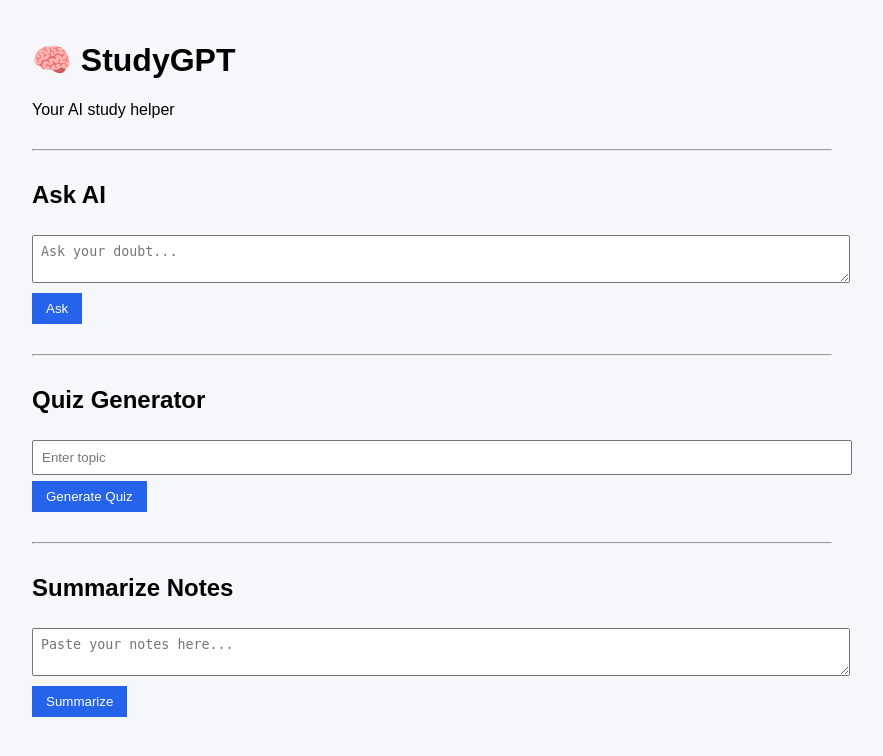
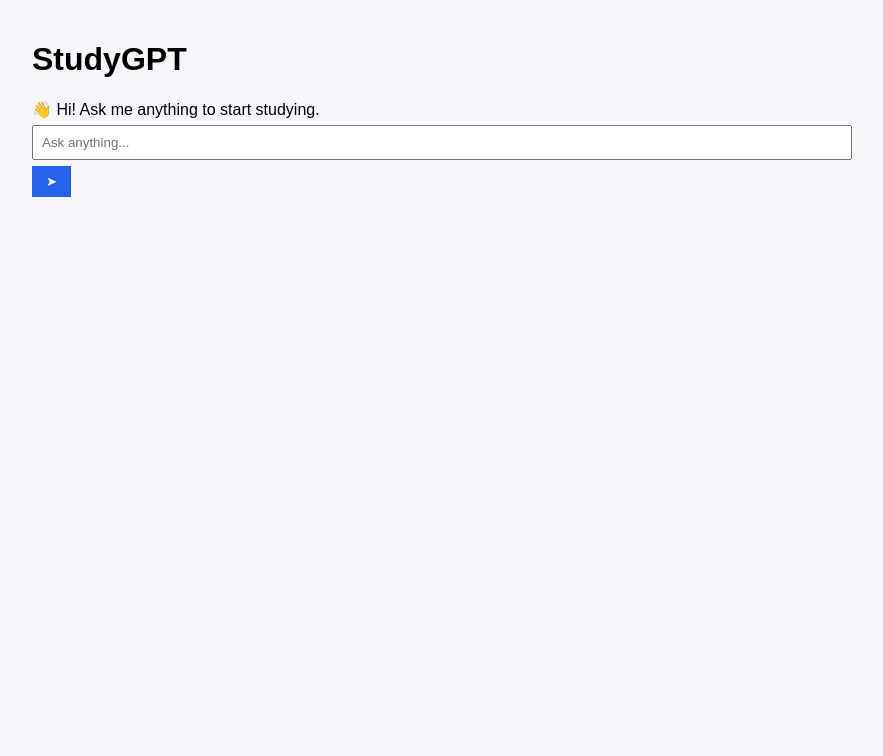
Before and after one commit to Tarunmaker/StudyGPT, a Flask app: page / in a window 1280 px wide. Shown: the top 756 px of the page, without its empty margins (208-1091 px from the left). Run offline with Flask 3, Linux system fonts and the light colour scheme.

Commit message:
Update index.html

```diff
--- a/templates/index.html
+++ b/templates/index.html
@@ -1,35 +1,30 @@
 <!DOCTYPE html>
-<html>
+<html lang="en">
 <head>
+  <meta charset="UTF-8">
   <title>StudyGPT</title>
   <link rel="stylesheet" href="/static/style.css">
 </head>
 <body>
 
-<h1>🧠 StudyGPT</h1>
-<p>Your AI study helper</p>
+  <!-- HEADER -->
+  <header class="top-bar">
+    <h1>StudyGPT</h1>
+  </header>
 
-<hr>
+  <!-- CHAT AREA -->
+  <main class="chat-container" id="chat">
+    <div class="message ai">
+      👋 Hi! Ask me anything to start studying.
+    </div>
+  </main>
 
-<h2>Ask AI</h2>
-<textarea id="question" placeholder="Ask your doubt..."></textarea>
-<button onclick="askAI()">Ask</button>
-<div id="answer"></div>
+  <!-- INPUT -->
+  <footer class="input-bar">
+    <input id="question" placeholder="Ask anything..." />
+    <button onclick="askAI()">➤</button>
+  </footer>
 
-<hr>
-
-<h2>Quiz Generator</h2>
-<input id="quizTopic" placeholder="Enter topic">
-<button onclick="generateQuiz()">Generate Quiz</button>
-<div id="quiz"></div>
-
-<hr>
-
-<h2>Summarize Notes</h2>
-<textarea id="notes" placeholder="Paste your notes here..."></textarea>
-<button onclick="summarizeNotes()">Summarize</button>
-<div id="summary"></div>
-
-<script src="/static/script.js"></script>
+  <script src="/static/script.js"></script>
 </body>
 </html>
```
